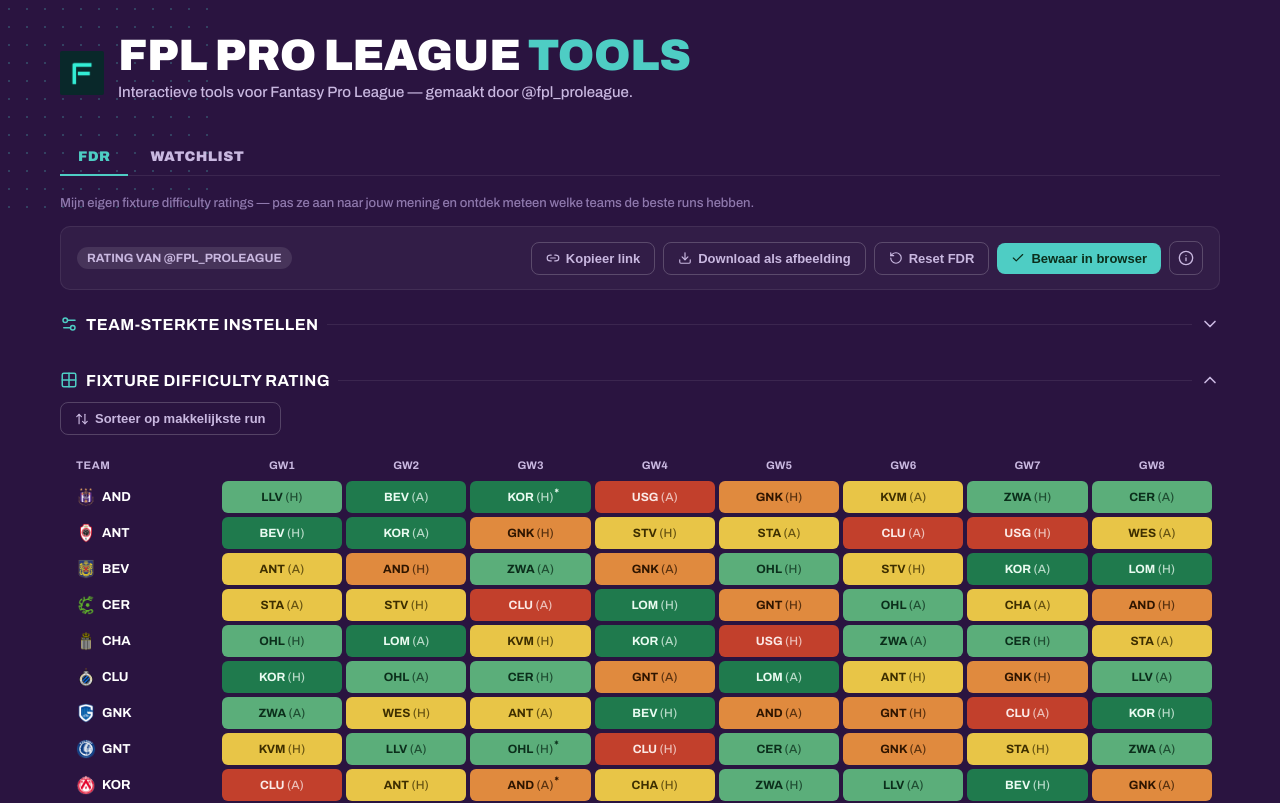
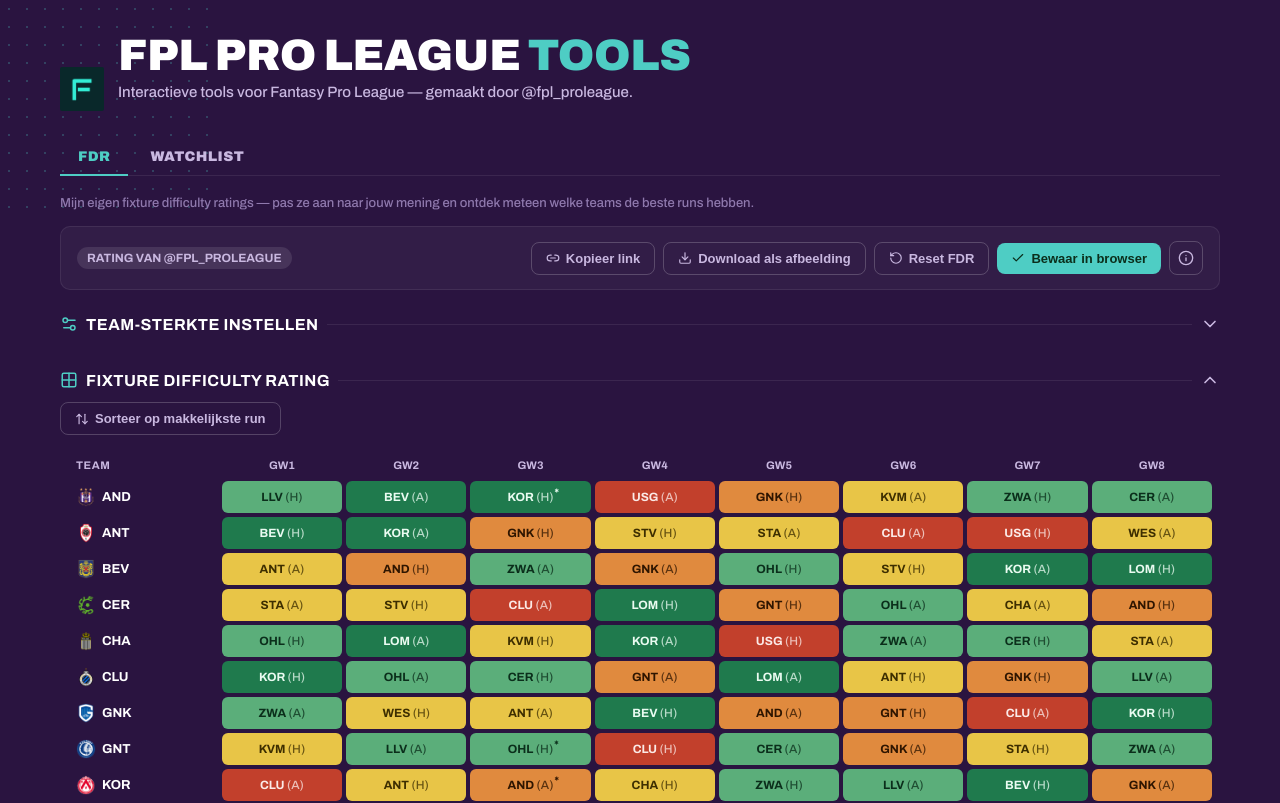
Before and after one commit to fplproleague/jpl-fdr-tool, a React (Vite) app: page / in a window 1280 px wide. Shown: the top 803 px of the page. Built offline with nearby package versions, Linux system fonts and the light colour scheme.

Commit message:
Update FDRTool.jsx

```diff
--- a/src/FDRTool.jsx
+++ b/src/FDRTool.jsx
@@ -856,7 +856,7 @@ export default function FDRTool() {
           <img
             src="/app-icon-mark.png"
             alt=""
-            style={{ width: '44px', height: '44px', borderRadius: '2px', flexShrink: 0, marginTop: '-2px'}}
+            style={{ width: '44px', height: '44px', borderRadius: '2px', flexShrink: 0, marginTop: '30px'}}
             onError={(e) => { e.target.style.display = 'none'; }}
           />
           <div>
```
